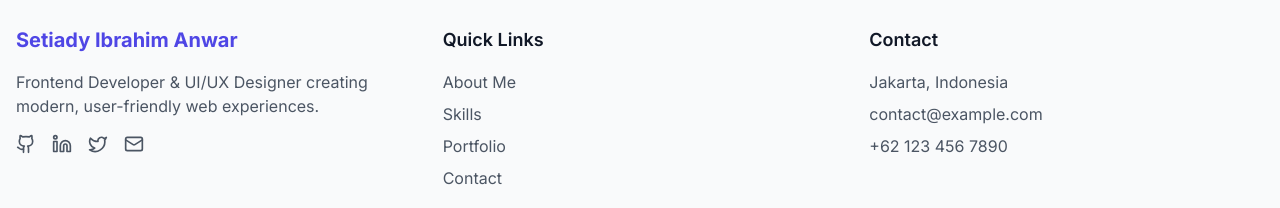
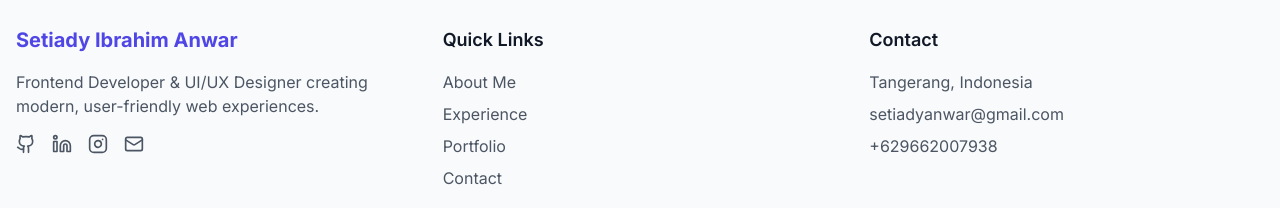
Before and after one commit to setiadyanwar/setiadyanwar.github.io, a Next.js app: page / in a window 1280 px wide. Shown: the part 3848-4056 px from the top of the page. Built offline with nearby package versions, Linux system fonts and the light colour scheme.

Commit message:
update footer

```diff
--- a/components/footer.tsx
+++ b/components/footer.tsx
@@ -1,5 +1,5 @@
 import Link from "next/link"
-import { Github, Linkedin, Twitter, Mail } from "lucide-react"
+import { Github, Linkedin, Instagram, Mail } from "lucide-react"
 
 export default function Footer() {
   const currentYear = new Date().getFullYear()
@@ -15,28 +15,28 @@ export default function Footer() {
             </p>
             <div className="flex space-x-4">
               <Link
-                href="https://github.com"
+                href="https://github.com/setiadyanwar"
                 className="text-gray-600 dark:text-gray-400 hover:text-indigo-600 dark:hover:text-indigo-400"
               >
                 <Github className="h-5 w-5" />
                 <span className="sr-only">GitHub</span>
               </Link>
               <Link
-                href="https://linkedin.com"
+                href="https://linkedin.com/in/setiadyanwar"
                 className="text-gray-600 dark:text-gray-400 hover:text-indigo-600 dark:hover:text-indigo-400"
               >
                 <Linkedin className="h-5 w-5" />
                 <span className="sr-only">LinkedIn</span>
               </Link>
               <Link
-                href="https://twitter.com"
+                href="https://instagram.com/setiadyanwarr"
                 className="text-gray-600 dark:text-gray-400 hover:text-indigo-600 dark:hover:text-indigo-400"
               >
-                <Twitter className="h-5 w-5" />
-                <span className="sr-only">Twitter</span>
+                <Instagram className="h-5 w-5" />
+                <span className="sr-only">Instagram</span>
               </Link>
               <Link
-                href="mailto:contact@example.com"
+                href="mailto:setiadyanwar@gmail.com"
                 className="text-gray-600 dark:text-gray-400 hover:text-indigo-600 dark:hover:text-indigo-400"
               >
                 <Mail className="h-5 w-5" />
@@ -50,7 +50,7 @@ export default function Footer() {
             <ul className="space-y-2">
               <li>
                 <Link
-                  href="#about"
+                  href="/about"
                   className="text-gray-600 dark:text-gray-400 hover:text-indigo-600 dark:hover:text-indigo-400"
                 >
                   About Me
@@ -58,15 +58,15 @@ export default function Footer() {
               </li>
               <li>
                 <Link
-                  href="#skills"
+                  href="/experience"
                   className="text-gray-600 dark:text-gray-400 hover:text-indigo-600 dark:hover:text-indigo-400"
                 >
-                  Skills
+                  Experience
                 </Link>
               </li>
               <li>
                 <Link
-                  href="#portfolio"
+                  href="/portfolio"
                   className="text-gray-600 dark:text-gray-400 hover:text-indigo-600 dark:hover:text-indigo-400"
                 >
                   Portfolio
@@ -74,7 +74,7 @@ export default function Footer() {
               </li>
               <li>
                 <Link
-                  href="#contact"
+                  href="/contact"
                   className="text-gray-600 dark:text-gray-400 hover:text-indigo-600 dark:hover:text-indigo-400"
                 >
                   Contact
@@ -85,9 +85,9 @@ export default function Footer() {
 
           <div>
             <h3 className="text-lg font-semibold text-gray-900 dark:text-gray-100 mb-4">Contact</h3>
-            <p className="text-gray-600 dark:text-gray-400 mb-2">Jakarta, Indonesia</p>
-            <p className="text-gray-600 dark:text-gray-400 mb-2">contact@example.com</p>
-            <p className="text-gray-600 dark:text-gray-400">+62 123 456 7890</p>
+            <p className="text-gray-600 dark:text-gray-400 mb-2">Tangerang, Indonesia</p>
+            <p className="text-gray-600 dark:text-gray-400 mb-2">setiadyanwar@gmail.com</p>
+            <p className="text-gray-600 dark:text-gray-400">+629662007938</p>
           </div>
         </div>
 
```
